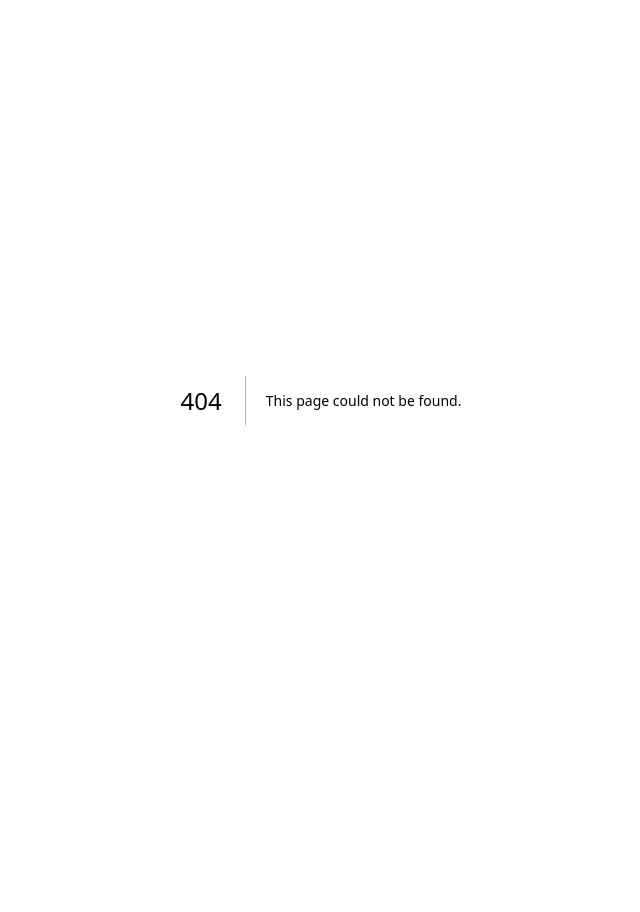
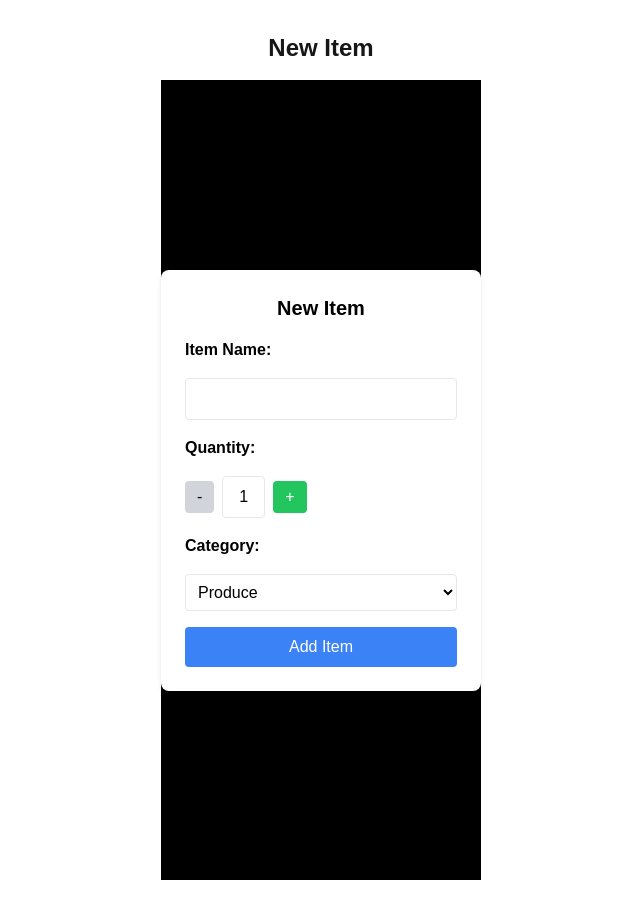
Before and after one commit to hemang19/cprg306-assignments, a Next.js app: page /week-5 in a window 1280 px wide. Before the commit this address had no page. Shown: the whole page, without its empty margins (319-959 px from the left). Before the commit the page ends 800 px from the top, so only its background shows below. Built offline with nearby package versions, Linux system fonts and the light colour scheme.

Commit message:
Added week-5 assignment with NewItem component

```diff
--- a/app/page.js
+++ b/app/page.js
@@ -19,6 +19,11 @@ export default function Home() {
           Go to Week 4 Assignment
         </Link>
       </p>
+      <p className="mt-4 text-lg">
+  <Link href="/week-5" className="text-purple-500 hover:underline">
+    Go to Week 5 Assignment
+  </Link>
+</p>
     </main>
   );
 }
--- /dev/null
+++ b/app/week-5/new-item.js
@@ -0,0 +1,96 @@
+"use client"; // Enables client-side rendering
+
+import { useState } from "react";
+
+export default function NewItem() {
+  const [name, setName] = useState("");
+  const [quantity, setQuantity] = useState(1);
+  const [category, setCategory] = useState("produce");
+
+  const increment = () => {
+    if (quantity < 20) setQuantity(quantity + 1);
+  };
+
+  const decrement = () => {
+    if (quantity > 1) setQuantity(quantity - 1);
+  };
+
+  const handleSubmit = (e) => {
+    e.preventDefault();
+    const item = { name, quantity, category };
+    console.log("Item added:", item);
+    alert(`Item Added:\nName: ${name}\nQuantity: ${quantity}\nCategory: ${category}`);
+
+    // Reset fields
+    setName("");
+    setQuantity(1);
+    setCategory("produce");
+  };
+
+  return (
+    <div className="flex flex-col items-center justify-center min-h-screen bg-black text-black">
+      <div className="bg-white p-6 rounded-lg shadow-md w-80">
+        <h2 className="text-xl font-bold text-center mb-4">New Item</h2>
+
+        <form onSubmit={handleSubmit} className="flex flex-col gap-4">
+          {/* Item Name Input */}
+          <label className="font-semibold">Item Name:</label>
+          <input
+            type="text"
+            value={name}
+            onChange={(e) => setName(e.target.value)}
+            required
+            className="p-2 border rounded text-black bg-white w-full"
+          />
+
+          {/* Quantity Controls */}
+          <label className="font-semibold">Quantity:</label>
+          <div className="flex gap-2 items-center">
+            <button
+              type="button"
+              onClick={decrement}
+              disabled={quantity === 1}
+              className={`px-3 py-1 rounded ${quantity === 1 ? "bg-gray-300 cursor-not-allowed" : "bg-red-500 hover:bg-red-600 text-white"}`}
+            >
+              -
+            </button>
+            <span className="px-4 py-2 border rounded bg-white text-black">{quantity}</span>
+            <button
+              type="button"
+              onClick={increment}
+              disabled={quantity === 20}
+              className={`px-3 py-1 rounded ${quantity === 20 ? "bg-gray-300 cursor-not-allowed" : "bg-green-500 hover:bg-green-600 text-white"}`}
+            >
+              +
+            </button>
+          </div>
+
+          {/* Category Select Dropdown */}
+          <label className="font-semibold">Category:</label>
+          <select
+            value={category}
+            onChange={(e) => setCategory(e.target.value)}
+            className="p-2 border rounded bg-white text-black w-full"
+          >
+            <option value="produce">Produce</option>
+            <option value="dairy">Dairy</option>
+            <option value="bakery">Bakery</option>
+            <option value="meat">Meat</option>
+            <option value="frozen">Frozen Foods</option>
+            <option value="canned">Canned Goods</option>
+            <option value="dry">Dry Goods</option>
+            <option value="beverages">Beverages</option>
+            <option value="snacks">Snacks</option>
+            <option value="household">Household</option>
+            <option value="other">Other</option>
+          </select>
+
+          {/* Submit Button */}
+          <button type="submit" className="bg-blue-500 hover:bg-blue-600 text-white p-2 rounded">
+            Add Item
+          </button>
+        </form>
+      </div>
+    </div>
+  );
+}
--- /dev/null
+++ b/app/week-5/page.js
@@ -0,0 +1,10 @@
+import NewItem from "./new-item";
+
+export default function Page() {
+  return (
+    <main className="flex flex-col items-center p-8">
+      <h1 className="text-2xl font-bold mb-4">New Item</h1>
+      <NewItem />
+    </main>
+  );
+}
```
